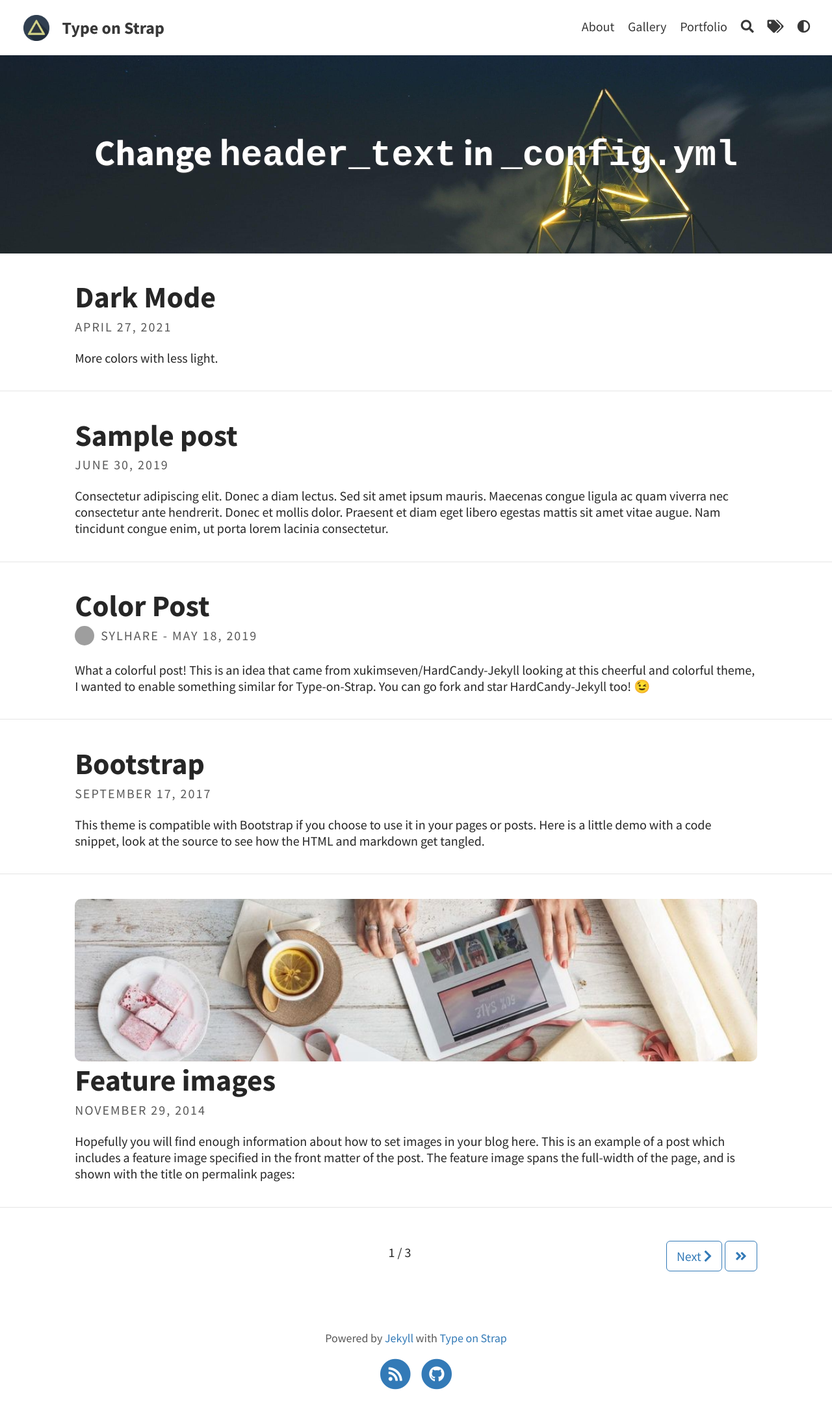
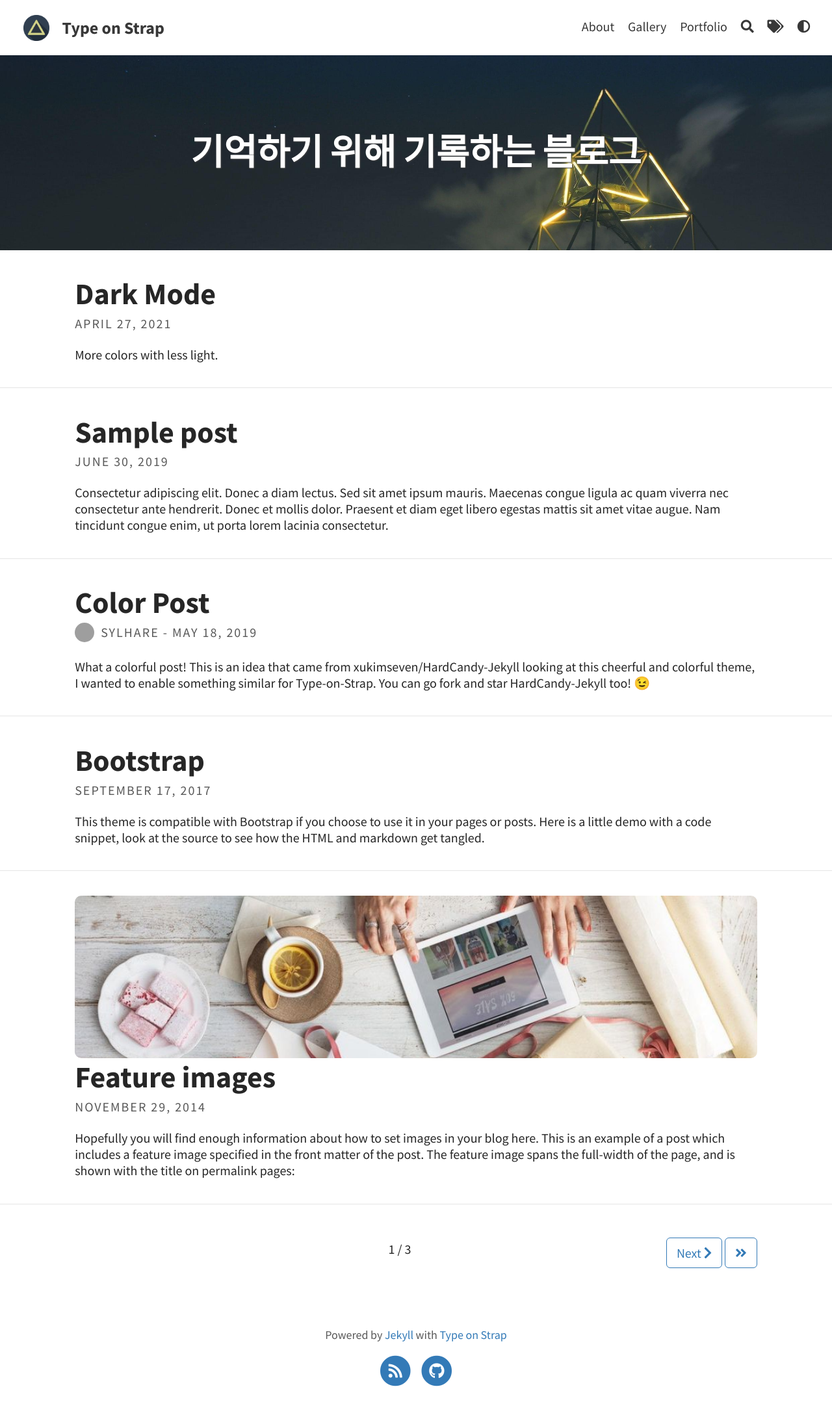
Before and after one commit to uhahaha2000/uhahaha2000.github.io, a Jekyll site: the page built from index.html, in a window 1280 px wide. Shown: the whole page at 65% size. Built offline with Jekyll 4.4.1, drawn with Linux system fonts in a browser that asks for light colours; the list of posts is cut into pages by our own code; part of the change alters nothing that is shown; grey boxes are pictures that could not be loaded.

Commit message:
Update _config.yml

```diff
--- a/_config.yml
+++ b/_config.yml
@@ -1,6 +1,6 @@
 # SITE CONFIGURATION
-baseurl: "/Type-on-Strap"
-url: "https://sylhare.github.io"
+baseurl: "/"
+url: "https://uhahaha2000.github.io"
 
 # THEME-SPECIFIC CONFIGURATION
 title: Type on Strap                                    # site's title
@@ -9,7 +9,7 @@ avatar: assets/img/triangle.png                         # Empty for no avatar in
 favicon: assets/favicon.ico                             # Icon displayed in the tab
 
 # Header and footer text
-header_text: Change <code>header_text</code> in <code>_config.yml</code>  # Change Blog header text
+header_text: 기억하기 위해 기록하는 블로그  # Change Blog header text
 header_feature_image: assets/img/header/triangular.jpeg
 header_feature_image_responsive: true
 footer_text: >
```
